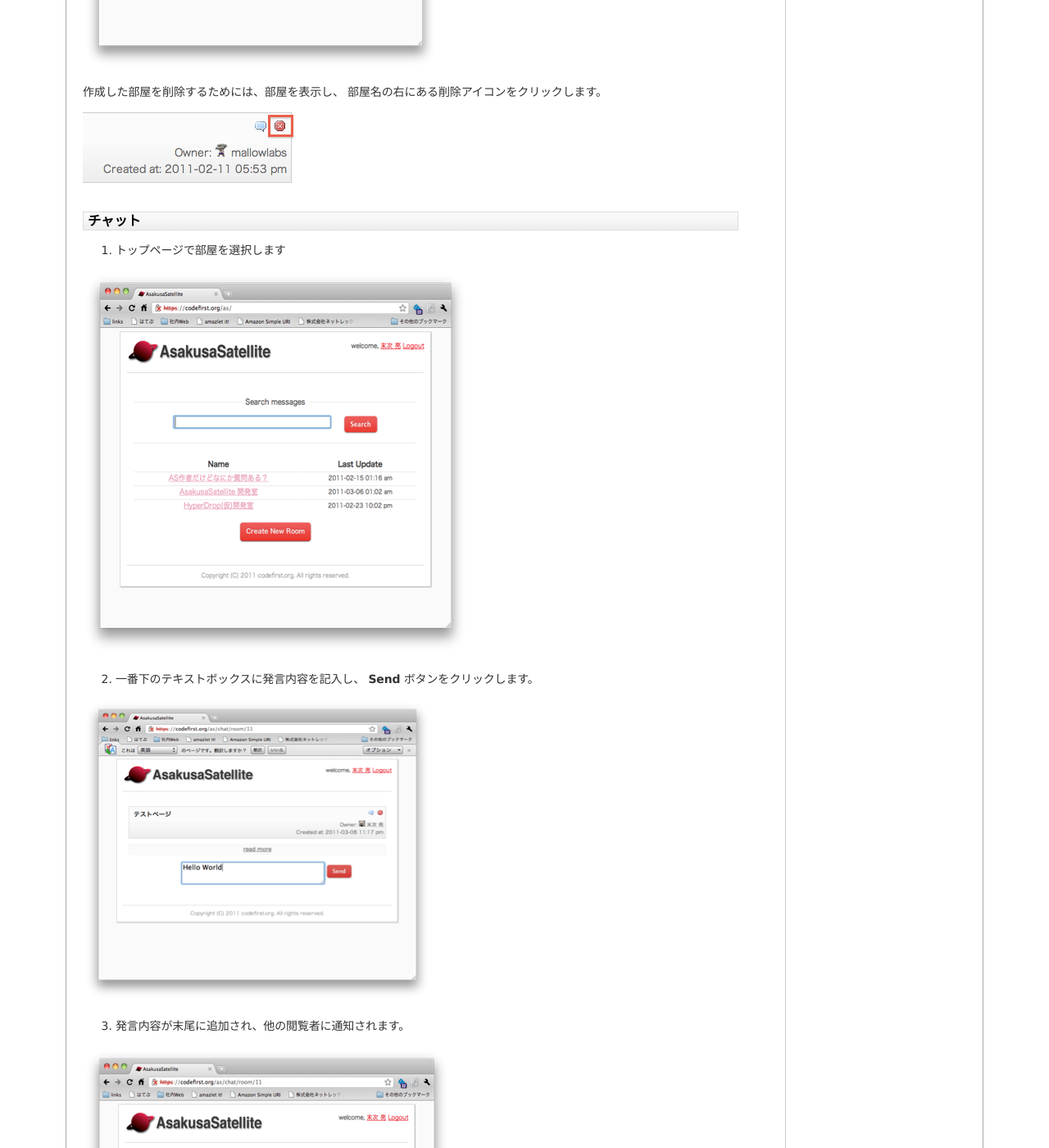
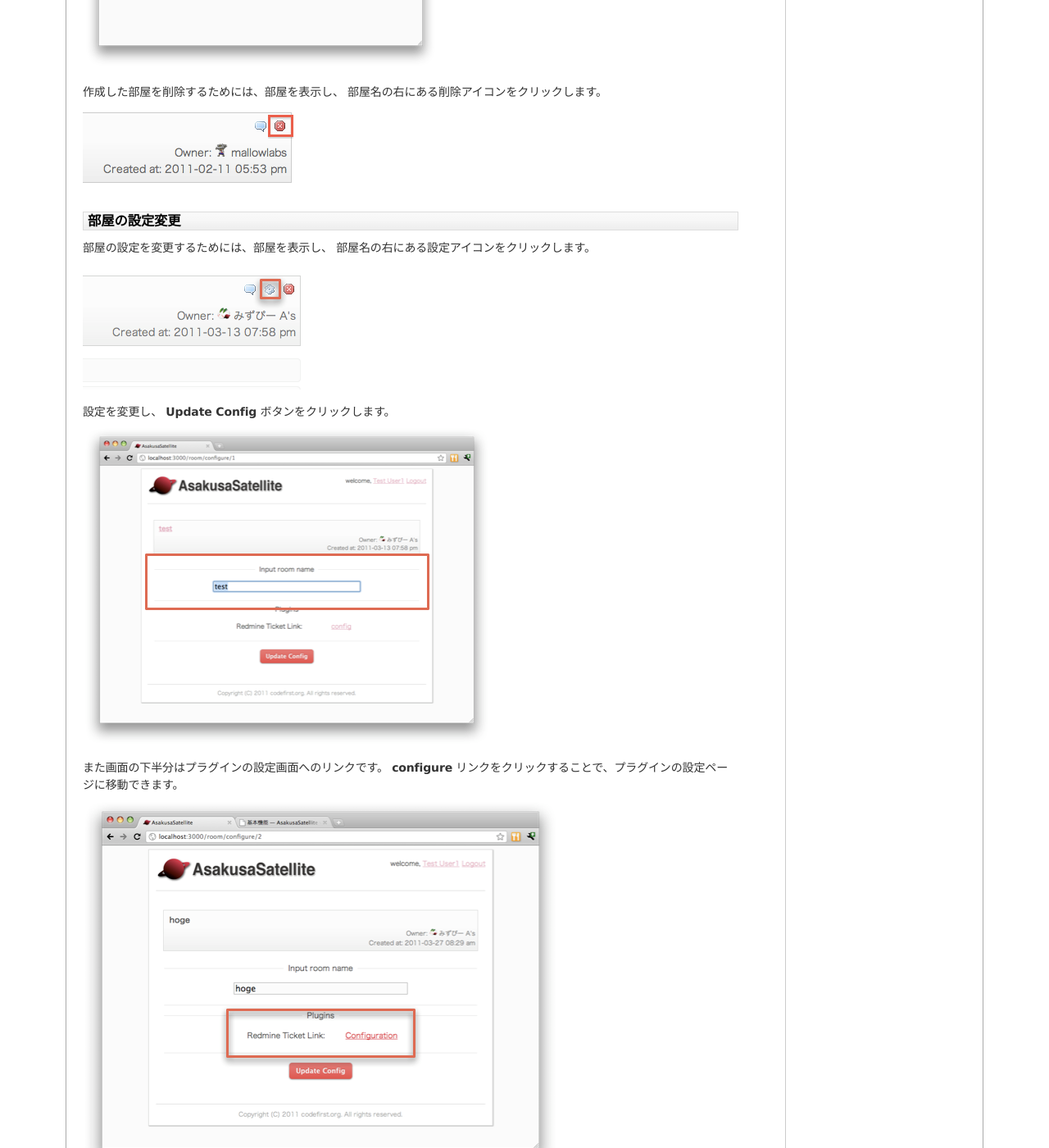
Before and after one commit to codefirst/asakusa-satellite-manual, a Sphinx documentation site: the page built from source/function.rst, in a window 1280 px wide and 1400 px high, scrolled down 1482 px. Shown: the whole window at 82% size. Built offline with Sphinx 7.4.7, drawn with Linux system fonts in a browser that asks for light colours.

Commit message:
Redmineの設定について記載

```diff
--- a/source/function.rst
+++ b/source/function.rst
@@ -18,6 +18,22 @@
 部屋名の右にある削除アイコンをクリックします。
 
 .. image:: images/delete_room.png
+
+部屋の設定変更
+-----------------------
+部屋の設定を変更するためには、部屋を表示し、
+部屋名の右にある設定アイコンをクリックします。
+
+.. image:: images/room_config.png
+
+設定を変更し、 **Update Config** ボタンをクリックします。
+
+.. image:: images/config_page.png
+
+また画面の下半分はプラグインの設定画面へのリンクです。
+**configure** リンクをクリックすることで、プラグインの設定ページに移動できます。
+
+.. image:: images/plugin_config_link.png
 
 チャット
 -----------------------
--- a/source/plugin.rst
+++ b/source/plugin.rst
@@ -17,7 +17,10 @@ config/filter.yml に以下を記述します
   - name: redmine_ticket_link
     roots: "Redmine のルート URL"
     api_key: "Redmine の個人設定 > API アクセスキー"
-    project: "チケット作成対象のプロジェクトの識別子"
+
+また部屋の設定画面からチケットを作成するプロジェクトを指定できます。
+
+.. image:: images/redmine_config.png
 
 コードハイライト
 -----------------------
```
Also changed, not shown: source/images/config_page.png (added), source/images/plugin_config_link.png (added), source/images/redmine_config.png (added), source/images/room_config.png (added).
